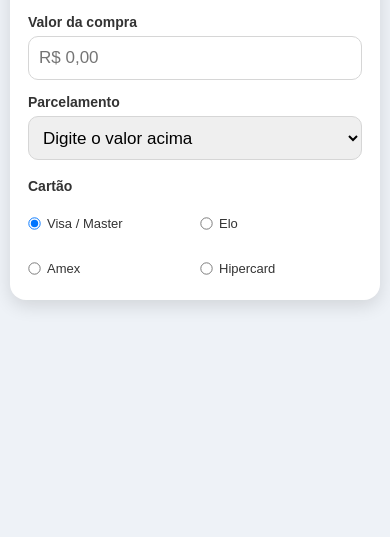
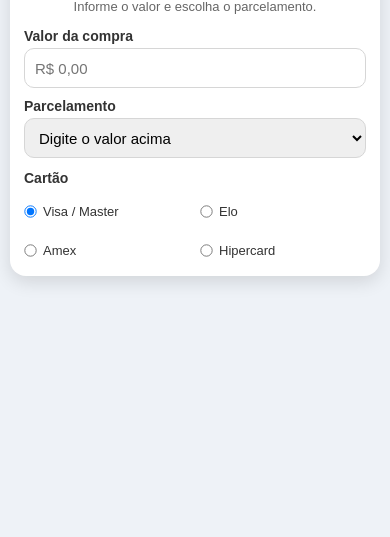
Before and after one commit to pinheiroviagens/simulador-parcelamento, a plain HTML site: page index.html in a window 390 px wide. Shown: the part 307-844 px from the top of the page. Drawn offline with Linux system fonts and the light colour scheme.

Commit message:
Update style.css

```diff
--- a/assets/css/style.css
+++ b/assets/css/style.css
@@ -147,3 +147,32 @@
     transform:scale(.95);
 
 }
+/* Regra aplicada apenas para telas de celulares */
+@media (max-width: 480px) {
+    body {
+        padding: 5px; /* Reduz o espaço fora do container */
+    }
+
+    .container {
+        padding: 14px; /* Reduz o espaço interno do container (era 18px) */
+    }
+
+    .subtitulo {
+        margin-bottom: 12px; /* Aproxima o subtítulo do próximo campo (era 18px) */
+    }
+
+    label {
+        margin-top: 10px; /* Reduz a distância entre os campos (era 14px) */
+        margin-bottom: 4px; /* Aproxima o rótulo do campo (era 6px) */
+    }
+
+    input[type=text],
+    select {
+        height: 40px; /* Encolhe levemente a altura das caixas (era 44px) */
+        font-size: 15px; /* Ajusta o texto para caber na caixa menor (era 17px) */
+    }
+
+    .cartoes {
+        margin-top: 12px; /* Reduz o espaço antes da seção de cartões (era 18px) */
+    }
+}
```
